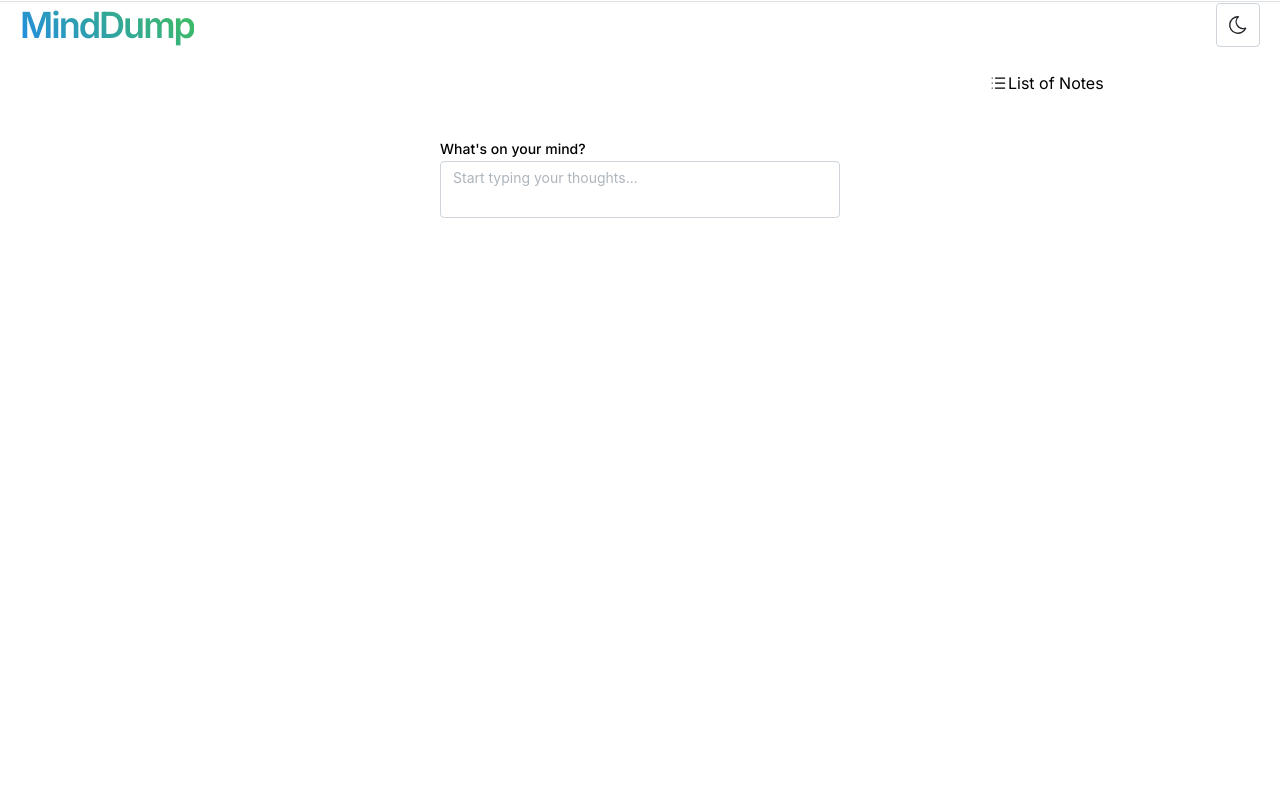
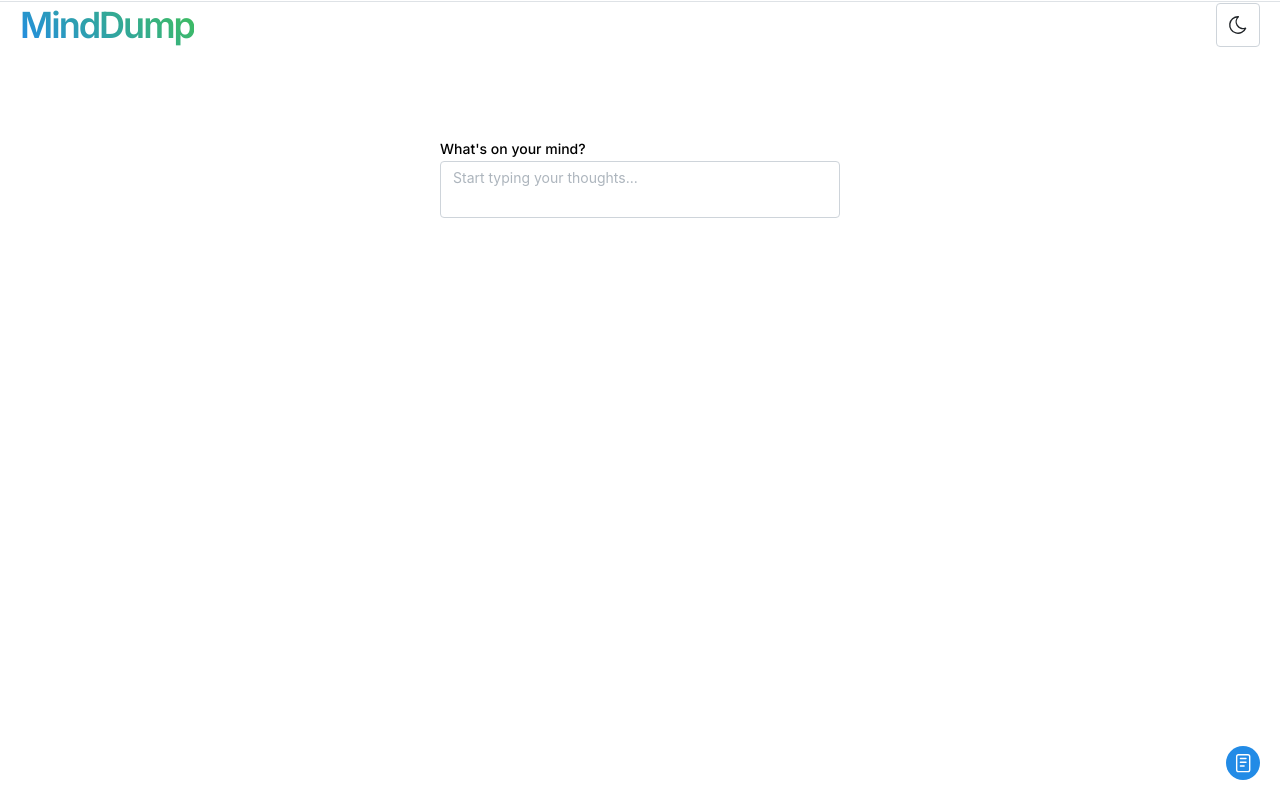
Before and after one commit to huyTon-IceBear/MindDump, a Next.js app: page /notes in a window 1280 px wide. Built offline with nearby package versions, Linux system fonts and the light colour scheme.

Commit message:
feat: :sparkles: add button for trigger display note list

```diff
--- a/src/sections/notes/index.tsx
+++ b/src/sections/notes/index.tsx
@@ -1,12 +1,12 @@
 "use client";
 import CustomInput from "@/components/CustomInput";
-import { Button, Container, Stack, Transition } from "@mantine/core";
-import NoteBoard from "./view/noteboard";
+import { Container, Stack } from "@mantine/core";
 import StarryBackground from "@/components/StarryBackground";
 import TypeWriter from "@/components/TypeWriter";
-import { useEffect, useState } from "react";
+import { useEffect } from "react";
 import { AppIntro } from "@/constant/text";
 import { useLocalStorage } from "@mantine/hooks";
+import Note from "./view/Note";
 
 export default function NoteView() {
   const [hasRenderIntro, setHasRenderIntro] = useLocalStorage({
@@ -29,14 +29,12 @@ export default function NoteView() {
         gap="md"
       >
         <StarryBackground />
-
-        {!hasRenderIntro && <TypeWriter text={AppIntro.line1} speed={50} />}
-
         <Stack w={400}>
+          {!hasRenderIntro && <TypeWriter text={AppIntro.line1} speed={50} />}
           <CustomInput />
         </Stack>
       </Stack>
-      <NoteBoard />
+      <Note />
     </Container>
   );
 }
--- /dev/null
+++ b/src/sections/notes/view/Note.module.css
@@ -0,0 +1,18 @@
+.button {
+  position: absolute;
+  bottom: 20px;
+  right: 20px;
+  z-index: 100;
+}
+
+.dropdown {
+  border: none;
+  min-width: 20%;
+
+  @mixin light {
+    background-color: var(--mantine-color-white);
+  }
+  @mixin dark {
+    background-color: var(--mantine-color-dark-8);
+  }
+}
--- /dev/null
+++ b/src/sections/notes/view/Note.tsx
@@ -0,0 +1,35 @@
+import { Popover, Button, Text, ActionIcon } from "@mantine/core";
+import { IconNotes } from "@tabler/icons-react";
+import NoteBoard from "./NoteList";
+import { useState } from "react";
+import classes from "./Note.module.css";
+
+export default function Note() {
+  const [opened, setOpened] = useState(false);
+
+  return (
+    <Popover
+      width={200}
+      opened={opened}
+      onClose={() => setOpened(false)}
+      position="top-end"
+      offset={{ mainAxis: 7, crossAxis: 0 }}
+    >
+      <Popover.Target>
+        <ActionIcon
+          variant="filled"
+          aria-label="Notes"
+          size="lg"
+          radius="xl"
+          onClick={() => setOpened((prev) => !prev)}
+          className={classes.button}
+        >
+          <IconNotes style={{ width: "70%", height: "70%" }} stroke={1.5} />
+        </ActionIcon>
+      </Popover.Target>
+      <Popover.Dropdown className={classes.dropdown}>
+        <NoteBoard />
+      </Popover.Dropdown>
+    </Popover>
+  );
+}
--- a/src/sections/notes/view/Noteboard.module.css
+++ b/src/sections/notes/view/NoteList.module.css
@@ -1,16 +1,6 @@
 .notes {
-  position: fixed;
-  top: 0;
-  bottom: 0;
-  right: 0;
-  z-index: 100;
-  padding-left: var(--mantine-spacing-sm);
-  padding-right: var(--mantine-spacing-md);
-  padding-top: 55px;
-  width: 25%;
   display: flex;
   flex-direction: column;
-
   @mixin light {
     background-color: var(--mantine-color-white);
   }
@@ -45,8 +35,3 @@
     background-color: var(--mantine-color-dark-8);
   }
 }
-
-.body {
-  padding-top: var(--mantine-spacing-md);
-  overflow-y: auto;
-}
--- a/src/sections/notes/view/noteboard.tsx
+++ b/src/sections/notes/view/NoteList.tsx
@@ -1,8 +1,8 @@
 import { useNotes } from "@/context/NotesProvider";
 import { truncateText } from "@/utils";
 import { Accordion, Box, Text, rem, ScrollArea } from "@mantine/core";
-import classes from "./Noteboard.module.css";
 import { IconList } from "@tabler/icons-react";
+import classes from "./NoteList.module.css";
 
 export default function NoteBoard() {
   const { notes } = useNotes();
@@ -16,7 +16,7 @@ export default function NoteBoard() {
 
   return (
     <Box className={classes.notes}>
-      <ScrollArea type="never" offsetScrollbars={false}>
+      <ScrollArea type="never" h={350} offsetScrollbars={false}>
         <div className={classes.inner}>
           <div className={classes.header}>
             <IconList
```
